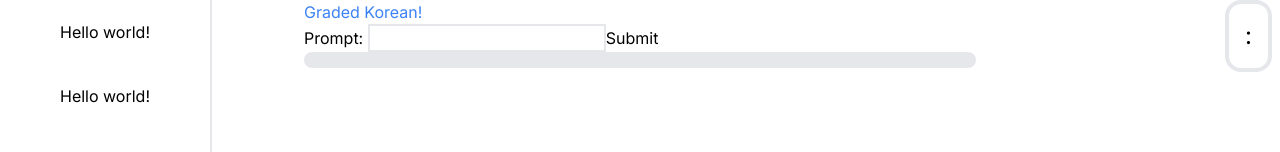
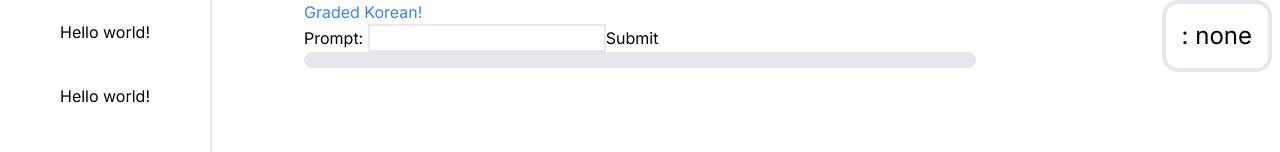
Before and after one commit to felipeobregon/p17, a Next.js app: page / in a window 1280 px wide. Shown: the top 152 px of the page. Built offline with nearby package versions, Linux system fonts and the light colour scheme.

Commit message:
handle undefine entries in defMap

```diff
--- a/app/page.tsx
+++ b/app/page.tsx
@@ -50,6 +50,11 @@ export default function Home() {
     fetchData()
   }
 
+
+  const selectedDef = defMap.get(selectedWord)
+  const displayDef = selectedDef == undefined ? 'none' : selectedDef
+
+
   return (
     <div className="flex flex-col max-w-2xl mx-auto h-screen">
       <h1 className="text-blue-500">Graded Korean!</h1>
@@ -57,7 +62,7 @@ export default function Home() {
       <div>
         <Prompt handleClick={handlePrompt}/>
         <Text loading={isLoadingText} text={storyText} handleClick={handleClick} />
-        <Definition word={selectedWord} def={defMap.get(selectedWord)}/>
+        <Definition word={selectedWord} def={displayDef}/>
       </div>
     </div>
   )
```
